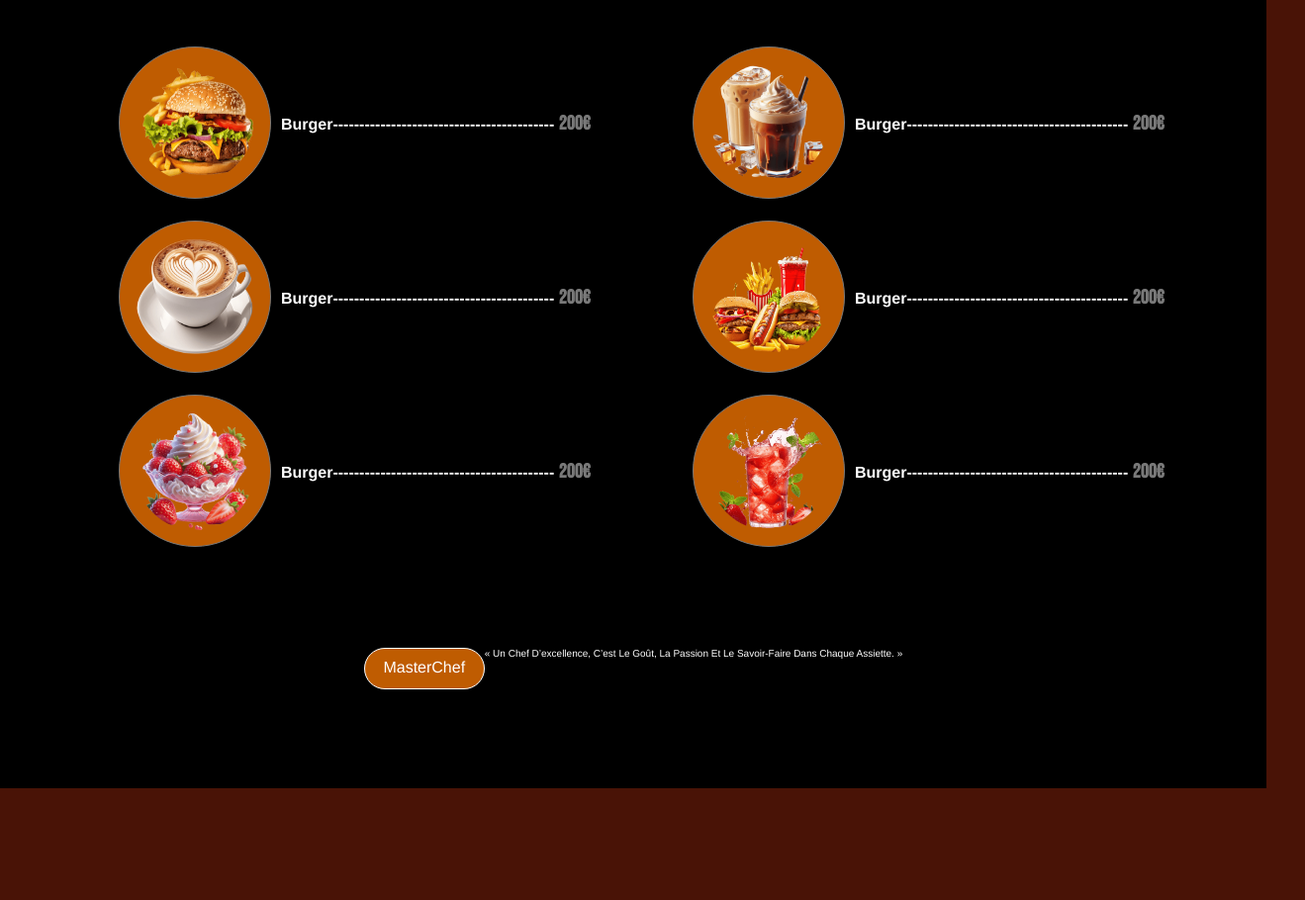
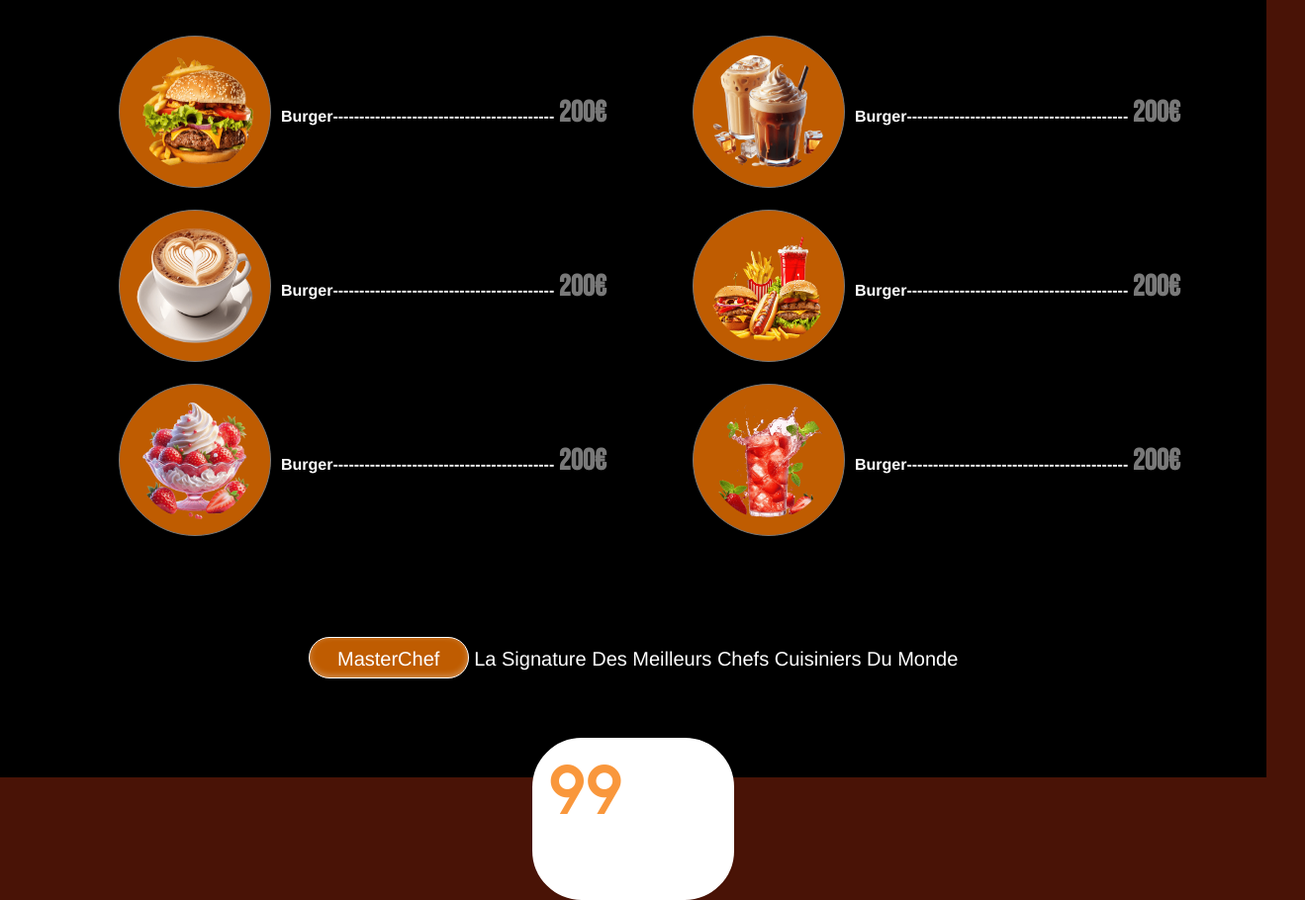
Before and after one commit to EF-ARMEL/Coffe-, a plain HTML site: page index.html in a window 1280 px wide. Shown: the part 1329-2239 px from the top of the page at 99% size, 1319 px wide, since content can reach past the window. Before the commit the page ends 2126 px from the top, so only its background shows below. Drawn offline with nearby package versions, Linux system fonts and the light colour scheme; a web font is replaced by a local one.

Commit message:
citation

```diff
--- a/index.html
+++ b/index.html
@@ -139,15 +139,12 @@
                 </div>
             </div>
         </div>
-        <div class="menufoot">
-            <span class="footOrang">
-                MasterChef
-            </span>
-            <div>
-                <p>« Un chef d’excellence, c’est le goût, la passion et le savoir-faire dans chaque assiette. »</p>
-            </div>
-        </div>
+        <p class="footmenu"><span class="masterchef">MasterChef</span>
+            la signature des meilleurs chefs cuisiniers du monde</p>
     </section>
+    <div class="citation"><span class="material-symbols-outlined" id="format_quote">
+            format_quote
+        </span></div>
 </body>
 
 </html>
--- a/style.css
+++ b/style.css
@@ -36,16 +36,16 @@ body {
 
 header {
     display: flex;
-    justify-content: space-between;
+    justify-content: space-around;
     align-items: center;
     padding: 2rem 5rem;
     border-bottom: 1px solid #6868;
-    /* position: fixed;
+    position: fixed;
     top: 0;
     right: 0;
     left: 0;
     z-index: 1000;
-    width: 100%; */
+    width: 100%;
     background-color: #000000;
 }
 
@@ -116,7 +116,7 @@ main {
     display: flex;
     justify-content: center;
     align-items: center;
-    margin-top: 6rem;
+    margin-top: 13rem;
 }
 
 main .maintext h1 {
@@ -141,11 +141,15 @@ main .maintext P {
 
 main .maintext main .mainimg {
     flex: 1 1 70%;
+    position: relative;
 }
 
 main .mainimg img {
     width: 100%;
+    animation: img 6s ease forwards;
+    opacity: 0;
 }
+
 
 main .maintext .o {
     color: var(--colorYellow);
@@ -234,8 +238,8 @@ h1 {
 }
 
 .menu .cart .plat img {
-    height: 120px;
-    width: 120px;
+    height: 12rem;
+    width: 12rem;
     background-color: var(--colorYellow);
     padding: 1.6rem;
     border-radius: 50%;
@@ -243,10 +247,9 @@ h1 {
 
 }
 
-.menu .cart .prise {}
 
 .menu .cart .prise .value {
-    font-size: 2rem;
+    font-size: 3rem;
     color: #797979;
     font-family: "Bebas Neue", sans-serif;
 
@@ -257,25 +260,75 @@ h1 {
     line-height: 1.3;
 }
 
-.menu .menufoot {
+.footmenu {
     margin-top: 10rem;
+    text-align: center;
+    font-family: var(--bodyFont);
+    font-size: 2rem;
+
+}
+
+.footmenu .masterchef {
+    height: 2rem;
+    display: inline-block;
+    width: 14rem;
+    border: 1px solid #fff;
+    padding: 1rem;
+    outline: none;
+    border-radius: 5rem;
+    color: var(--ColorWhite);
+    background-color: var(--colorYellow);
+    box-shadow: rgba(248, 248, 250, 0.25) 0px 50px 100px -20px, rgba(231, 231, 231, 0.3) 0px 30px 60px -30px, rgba(247, 247, 248, 0.35) 0px -2px 6px 0px inset;
+
+}
+
+.citation {
     display: flex;
     justify-content: center;
-    align-content: center;
+    position: relative;
 }
 
-.menu .menufoot .footOrang {
-    display: inline-block;
-    height: 20px;
-    width: 100px;
-    border: 1px solid #fff;
-    font-size: 1.6rem;
-    text-align: center;
-    padding: 10px;
-    background-color: var(--colorYellow);
-    border-radius: 30px;
+#format_quote {
+    font-size: 10rem;
+    background-color: var(--ColorWhite);
+    width: 20rem;
+    height: 16rem;
+    border: 2px solid #fff;
+    z-index: 2000;
+    color: var(--colorYellow);
+    position: absolute;
+    top: -4rem;
+    border-radius: 5rem;
+
 }
 
+
+
+
+
+
+
+
+
+
+
+
+
+
+
+
+
+
+@keyframes img {
+    from {
+        opacity: 0;
+    }
+
+    to {
+        opacity: 1;
+        transform: scale(1.1);
+    }
+}
 
 @keyframes change {
     0% {
@@ -291,9 +344,19 @@ h1 {
     }
 }
 
+@media screen and (max-width: 934px) {
+    .navicon {
+        margin-right: 5rem;
+    }
+}
+
+
 @media screen and (max-width: 728px) {
     header {
         position: relative;
+        display: flex;
+        justify-content: space-between;
+        padding: 1rem 2rem;
     }
 
     #headIcon:nth-child(2) {
@@ -349,10 +412,6 @@ h1 {
         display: block;
     }
 
-
-}
-
-@media screen and (max-width: 728px) {
     main {
         flex-direction: column;
         gap: 2rem;
@@ -381,12 +440,12 @@ h1 {
         align-items: center;
         padding: 1rem 2rem;
         border-bottom: 1px solid #6868;
-        /* position: fixed;
-    top: 0;
-    right: 0;
-    left: 0;
-    z-index: 1000;
-    width: 100%; */
+        position: fixed;
+        top: 0;
+        right: 0;
+        left: 0;
+        z-index: 1000;
+        width: 100%;
 
     }
 
```
